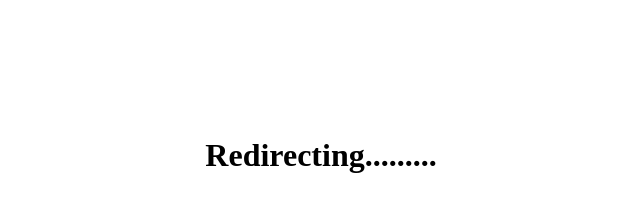
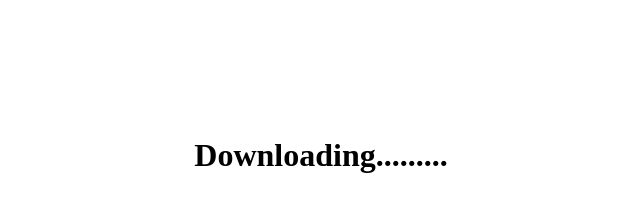
Before and after one commit to thattrixx/thattrixx.github.io, a plain HTML site: page trixxpack/index.html in a window 1280 px wide. Shown: the whole page, without its empty margins (319-959 px from the left). Drawn offline with Linux system fonts and the light colour scheme.

Commit message:
Update index.html

```diff
--- a/trixxpack/index.html
+++ b/trixxpack/index.html
@@ -11,5 +11,5 @@
     <br>
     <br>
     <br>
-    <h1>Redirecting.........</h1>
+    <h1>Downloading.........</h1>
 </center>
```
